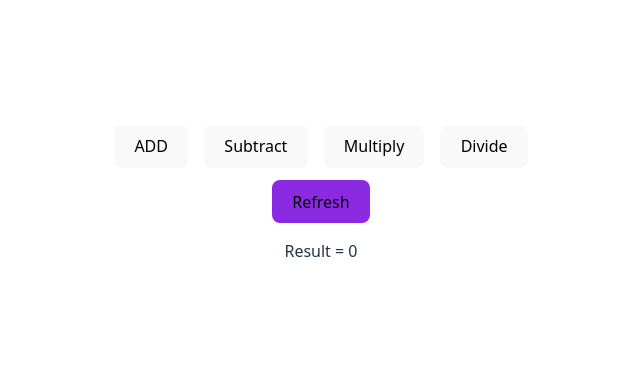
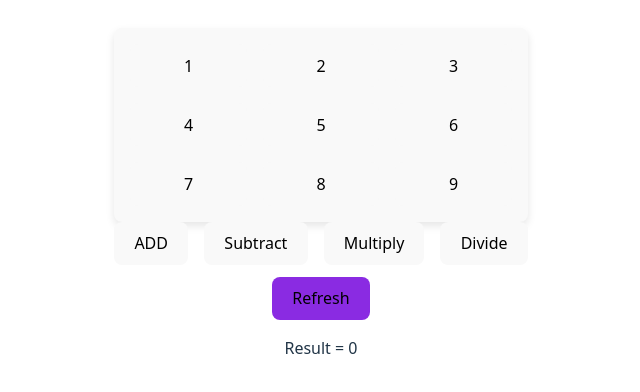
Before and after one commit to anisegwl/React-project, a React (Vite) app: page / in a window 1280 px wide. Shown: the part 198-590 px from the top of the page, without its empty margins (319-959 px from the left). Built offline with nearby package versions, Linux system fonts and the light colour scheme.

Commit message:
keyAppend

```diff
--- a/src/App.css
+++ b/src/App.css
@@ -31,6 +31,21 @@
   gap: 1rem;
 }
 
+.divButton{
+  display: grid;
+  grid-template-columns: repeat(3, 1fr);
+  grid-template-rows: repeat(3, 1fr);
+  grid-gap: 1rem;
+  margin: 0 auto;
+  max-width: 600px;
+  padding: 1rem;
+  border-radius: 8px;
+  background-color: #f9f9f9;
+  box-shadow: 0 4px 8px rgba(0, 0, 0, 0.1);
+  transition: box-shadow 0.3s ease;
+}
+
+
 @keyframes logo-spin {
   from {
     transform: rotate(0deg);
--- a/src/App.jsx
+++ b/src/App.jsx
@@ -5,6 +5,11 @@ import './App.css'
 
 function App() {
   const [count, setCount] = useState(0);
+
+  const handleNumberClick = (num) => {
+    setCount(num);
+  };
+
 
   const handleIncrement = () => {
     setCount(count + 1);
@@ -26,11 +31,20 @@ function App() {
   }
   return (
     <>
-    <div className='buttons'>
-      <button onClick={handleIncrement}>ADD</button>
-      <button onClick={handleDecrement}>Subtract</button>
-      <button onClick={handleMultiplication}>Multiply</button>
-      <button onClick={handleDivide}>Divide</button>
+
+      <div className='divButton'>
+        {/* Number buttons */}
+        {[1, 2, 3, 4, 5, 6, 7, 8, 9].map((num) => (
+          <button key={num} onClick={() => handleNumberClick(num)}>
+            {num}
+          </button>
+        ))}
+      </div>
+      <div className='buttons'>
+        <button onClick={handleIncrement}>ADD</button>
+        <button onClick={handleDecrement}>Subtract</button>
+        <button onClick={handleMultiplication}>Multiply</button>
+        <button onClick={handleDivide}>Divide</button>
       </div>
       <div className="refreshBtn">
         <button onClick={handleRefresh}>Refresh</button>
```
